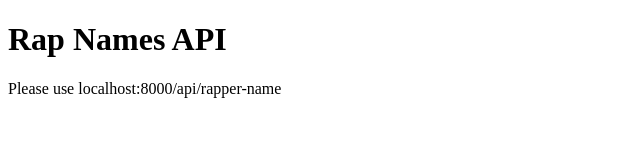
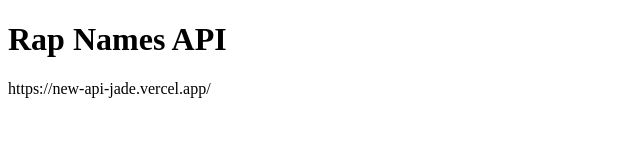
Before and after one commit to Jonathan-Romain/new-api, a website: page index.html in a window 1280 px wide. Shown: the whole page, without its empty margins (0-640 px from the left). Drawn offline with Linux system fonts and the light colour scheme.

Commit message:
update to the html documentation

```diff
--- a/index.html
+++ b/index.html
@@ -7,6 +7,6 @@
 </head>
 <body>
     <h1>Rap Names API</h1>
-    <p>Please use localhost:8000/api/rapper-name</p>
+    <p>https://new-api-jade.vercel.app/</p>
 </body>
 </html>
```
